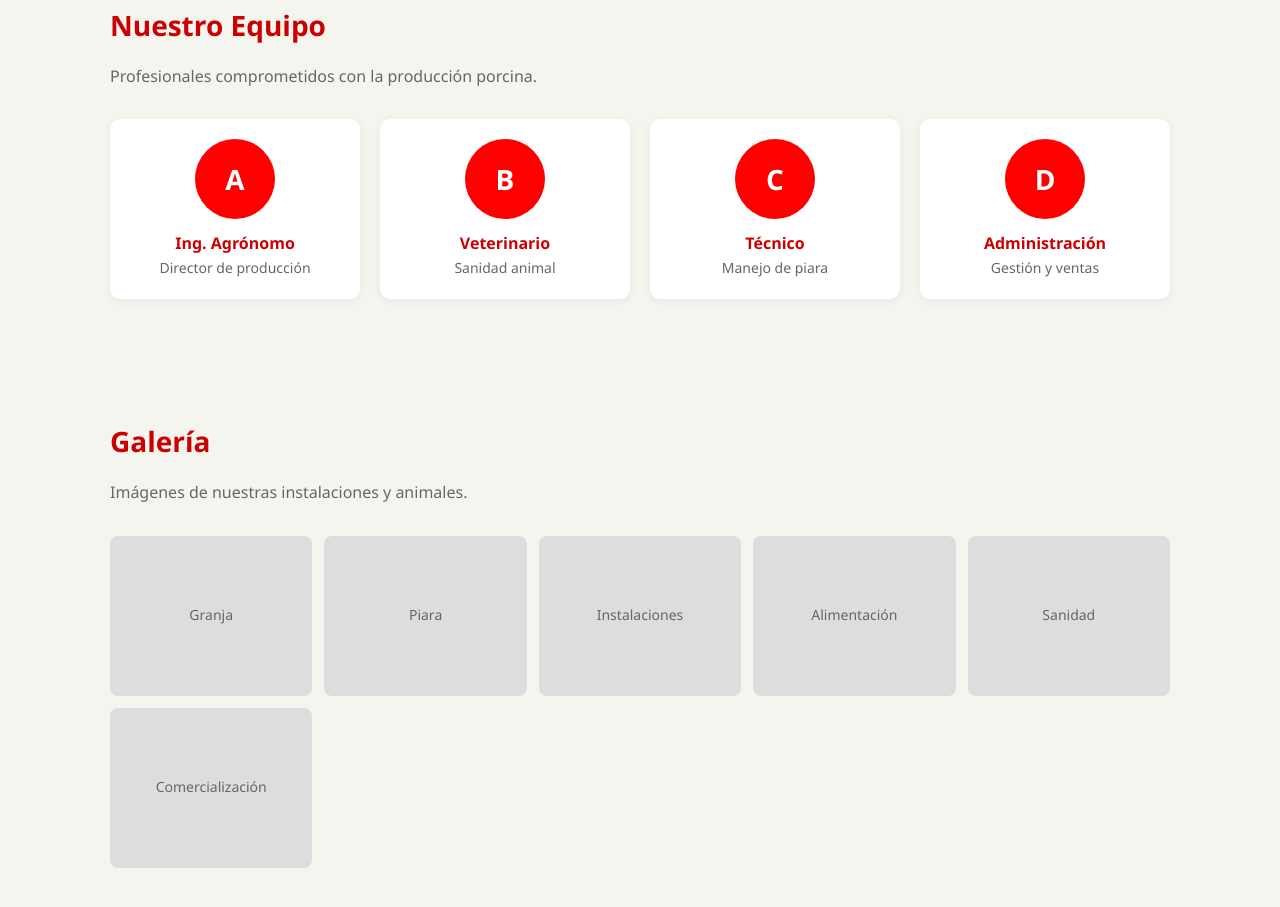
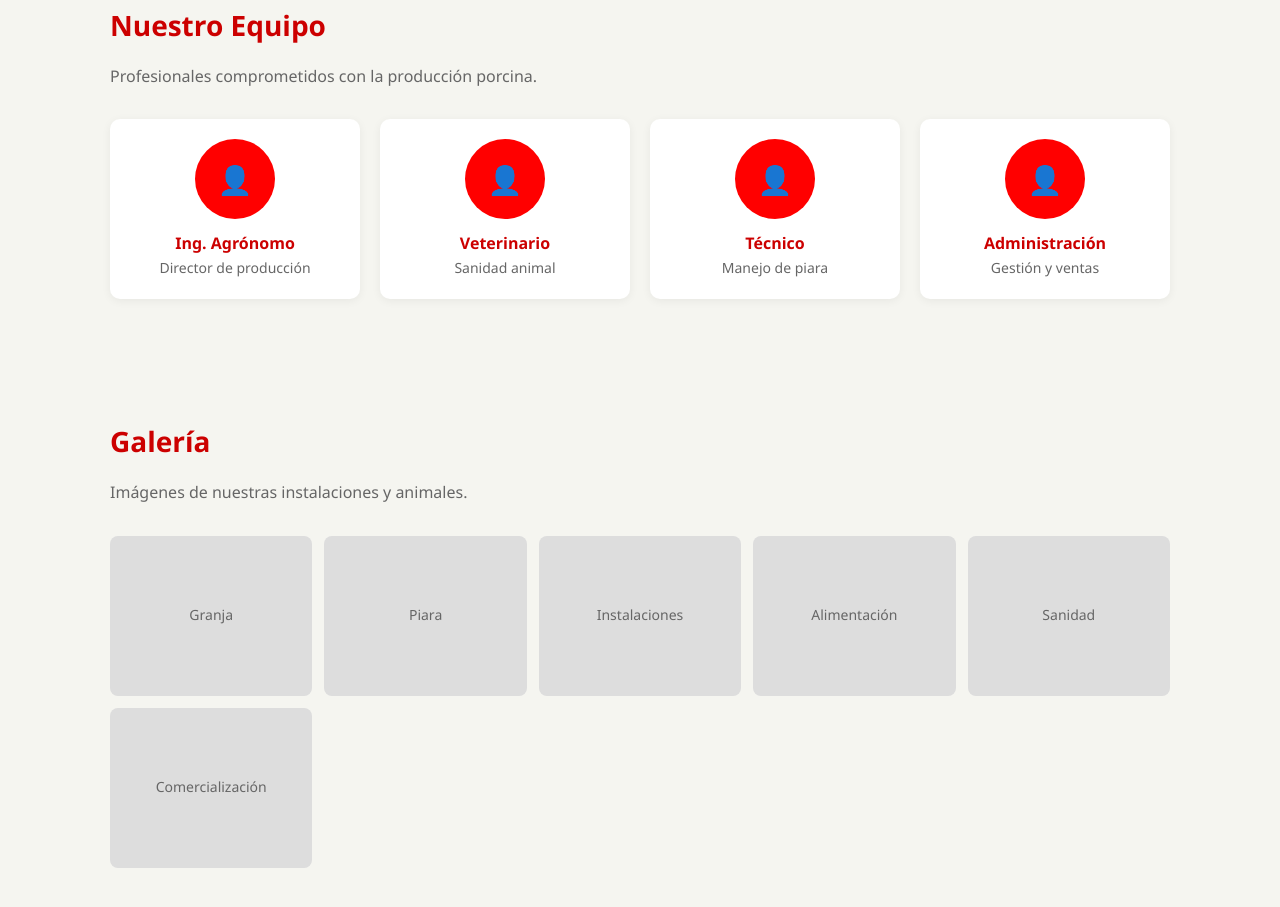
Before and after one commit to VergilDante94/porcino, a website: page index.html in a window 1280 px wide. Shown: the part 1359-2266 px from the top of the page. Drawn offline with Linux system fonts and the light colour scheme; no server answers.

Commit message:
Cambio de color e iconos en Nuestro Equipo

```diff
--- a/index.html
+++ b/index.html
@@ -193,10 +193,10 @@
   <h3>Nuestro Equipo</h3>
   <p class="lead">Profesionales comprometidos con la producción porcina.</p>
   <div class="team">
-    <div class="member"><div class="avatar">A</div><h4>Ing. Agrónomo</h4><p>Director de producción</p></div>
-    <div class="member"><div class="avatar">B</div><h4>Veterinario</h4><p>Sanidad animal</p></div>
-    <div class="member"><div class="avatar">C</div><h4>Técnico</h4><p>Manejo de piara</p></div>
-    <div class="member"><div class="avatar">D</div><h4>Administración</h4><p>Gestión y ventas</p></div>
+    <div class="member"><div class="avatar">👤</div><h4>Ing. Agrónomo</h4><p>Director de producción</p></div>
+    <div class="member"><div class="avatar">👤</div><h4>Veterinario</h4><p>Sanidad animal</p></div>
+    <div class="member"><div class="avatar">👤</div><h4>Técnico</h4><p>Manejo de piara</p></div>
+    <div class="member"><div class="avatar">👤</div><h4>Administración</h4><p>Gestión y ventas</p></div>
   </div>
 </section>
 
```
Also changed, not shown: data.json (+5 -5 lines).
